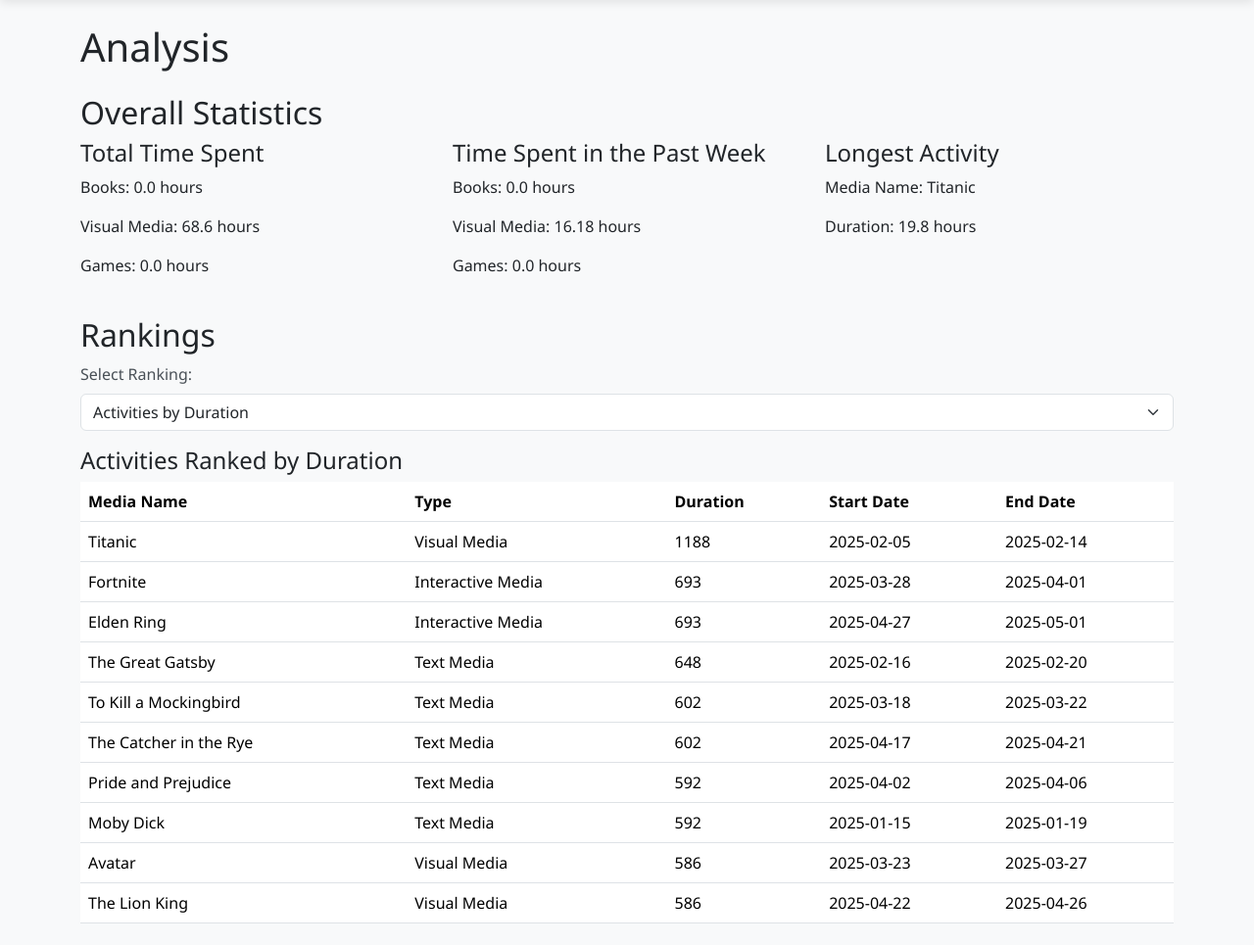
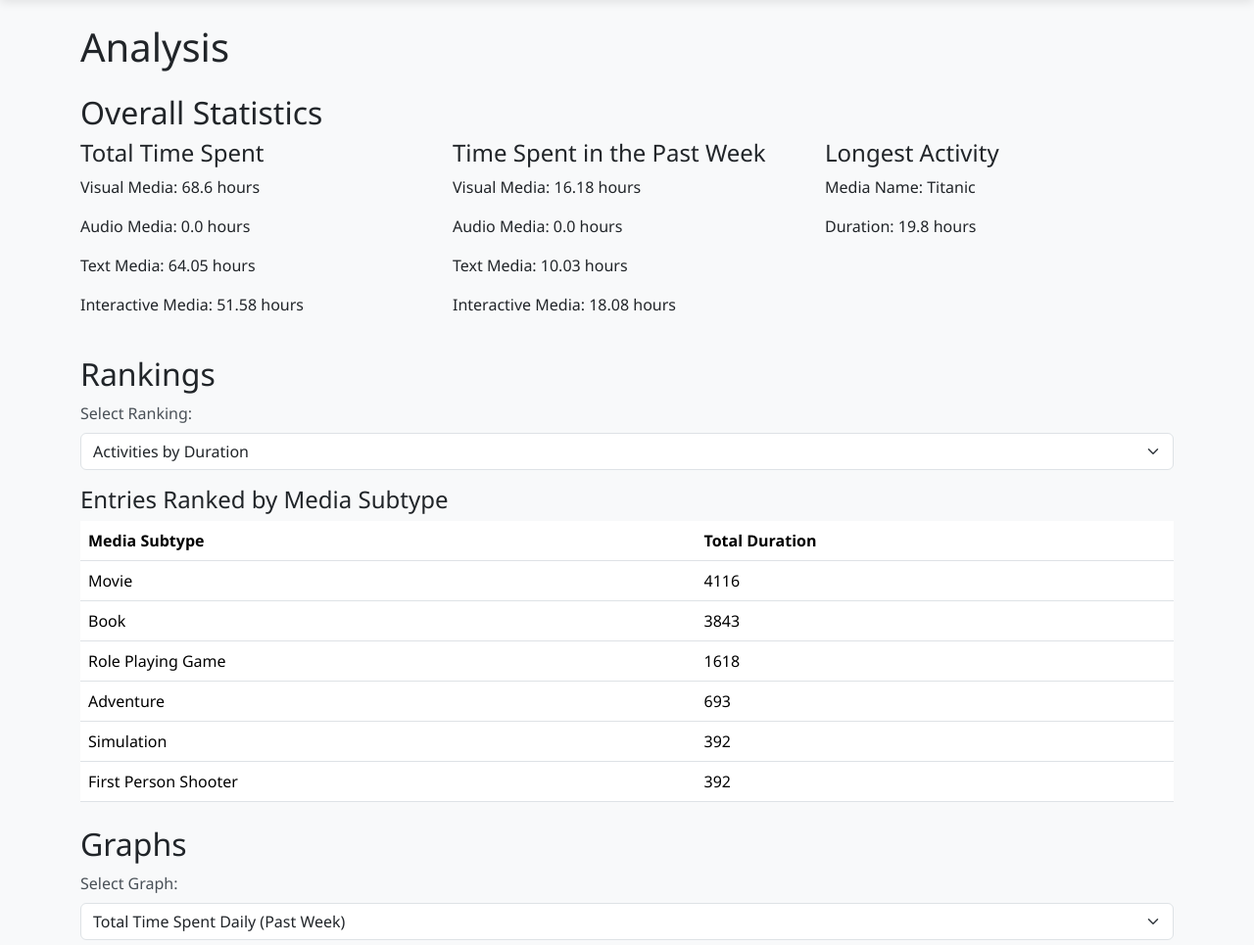
Before and after one commit to LeweiXu/CITS3403-Project, a Flask app: page /analysis in a window 1280 px wide. Shown: the part 80-1045 px from the top of the page at 98% size. Run offline with Flask 3, Linux system fonts and the light colour scheme; a user stored in the database is signed in; data comes from the database, SQL or seed files in the repository; both versions use the stored data as it was after the commit; some libraries are stand-ins or nearby versions.

Commit message:
Added media subtypes functionality

```diff
--- a/app/helpers/analysis_handler.py
+++ b/app/helpers/analysis_handler.py
@@ -1,3 +1,4 @@
+from app.helpers.media_types import get_main_media_type
 from app.models import Activities, Entries
 from app import db
 from sqlalchemy.sql import func
@@ -9,38 +10,50 @@ def get_analysis_data(username):
     Fetch data for the analysis page, including statistics, rankings, and graph data.
     """
     # Overall Statistics
-    total_books = db.session.query(func.sum(Entries.duration)).join(Activities).filter(
+    total_visual_media = db.session.query(func.sum(Entries.duration)).join(Activities).filter(
         Activities.username == username,
-        Activities.media_type.ilike('%book%')
+        Activities.media_type == 'Visual Media'
     ).scalar() or 0
 
-    total_visual_media = db.session.query(func.sum(Entries.duration)).join(Activities).filter(
+    total_audio_media = db.session.query(func.sum(Entries.duration)).join(Activities).filter(
         Activities.username == username,
-        Activities.media_type.ilike('%visual media%') | Activities.media_type.ilike('%tv%')
+        Activities.media_type == 'Audio Media'
     ).scalar() or 0
 
-    total_games = db.session.query(func.sum(Entries.duration)).join(Activities).filter(
+    total_text_media = db.session.query(func.sum(Entries.duration)).join(Activities).filter(
         Activities.username == username,
-        Activities.media_type.ilike('%game%')
+        Activities.media_type == 'Text Media'
     ).scalar() or 0
 
-    # Time spent in the past week
+    total_interactive_media = db.session.query(func.sum(Entries.duration)).join(Activities).filter(
+        Activities.username == username,
+        Activities.media_type == 'Interactive Media'
+    ).scalar() or 0
+
+    # Time spent in the past week by main media type
     one_week_ago = datetime.now().date() - timedelta(days=7)
-    week_books = db.session.query(func.sum(Entries.duration)).join(Activities).filter(
+
+    week_visual_media = db.session.query(func.sum(Entries.duration)).join(Activities).filter(
         Activities.username == username,
-        Activities.media_type.ilike('%book%'),
+        Activities.media_type == 'Visual Media',
         Entries.date >= one_week_ago
     ).scalar() or 0
 
-    week_visual_media = db.session.query(func.sum(Entries.duration)).join(Activities).filter(
+    week_audio_media = db.session.query(func.sum(Entries.duration)).join(Activities).filter(
         Activities.username == username,
-        (Activities.media_type.ilike('%visual media%') | Activities.media_type.ilike('%tv%')),
+        Activities.media_type == 'Audio Media',
         Entries.date >= one_week_ago
     ).scalar() or 0
 
-    week_games = db.session.query(func.sum(Entries.duration)).join(Activities).filter(
+    week_text_media = db.session.query(func.sum(Entries.duration)).join(Activities).filter(
         Activities.username == username,
-        Activities.media_type.ilike('%game%'),
+        Activities.media_type == 'Text Media',
+        Entries.date >= one_week_ago
+    ).scalar() or 0
+
+    week_interactive_media = db.session.query(func.sum(Entries.duration)).join(Activities).filter(
+        Activities.username == username,
+        Activities.media_type == 'Interactive Media',
         Entries.date >= one_week_ago
     ).scalar() or 0
 
@@ -79,11 +92,11 @@ def get_analysis_data(username):
         func.min(Entries.date).asc()
     ).limit(10).all()
 
-    entries_by_media_type = db.session.query(
-        Activities.media_type, func.sum(Entries.duration).label('total_duration')
+    entries_by_media_subtype = db.session.query(
+        Activities.media_subtype, func.sum(Entries.duration).label('total_duration')
     ).join(Entries).filter(
         Activities.username == username
-    ).group_by(Activities.media_type).order_by(func.sum(Entries.duration).desc()).limit(10).all()
+    ).group_by(Activities.media_subtype).order_by(func.sum(Entries.duration).desc()).limit(10).all()
 
     # Graph Data
     daily_time_past_week = db.session.query(
@@ -111,14 +124,17 @@ def get_analysis_data(username):
         Entries.date >= one_week_ago
     ).group_by(Entries.date).order_by(Entries.date).all()
 
+    print(entries_by_media_subtype)
     return {
         "statistics": {
-            "total_books": round(total_books / 60, 2),
             "total_visual_media": round(total_visual_media / 60, 2),
-            "total_games": round(total_games / 60, 2),
-            "week_books": round(week_books / 60, 2),
+            "total_audio_media": round(total_audio_media / 60, 2),
+            "total_text_media": round(total_text_media / 60, 2),
+            "total_interactive_media": round(total_interactive_media / 60, 2),
             "week_visual_media": round(week_visual_media / 60, 2),
-            "week_games": round(week_games / 60, 2),
+            "week_audio_media": round(week_audio_media / 60, 2),
+            "week_text_media": round(week_text_media / 60, 2),
+            "week_interactive_media": round(week_interactive_media / 60, 2),
             "longest_activity": {
                 "media_name": longest_activity[0] if longest_activity else "N/A",
                 "duration": round(longest_activity[1] / 60, 2) if longest_activity else 0
@@ -128,7 +144,7 @@ def get_analysis_data(username):
             "activities_by_duration": activities_by_duration,
             "entries_by_duration": entries_by_duration,
             "activities_by_start_date": activities_by_start_date,
-            "entries_by_media_type": entries_by_media_type
+            "entries_by_media_subtype": entries_by_media_subtype
         },
         "graphs": {
             "daily_time_past_week": daily_time_past_week,
--- a/app/helpers/dashboard_handler.py
+++ b/app/helpers/dashboard_handler.py
@@ -64,12 +64,14 @@ def handle_dashboard_form(username, form):
             flash(f'Duration added to activity ID {activity_id}.', 'success')
     elif 'add_new_entry' in form:  # Add a new media entry
         media_type = form.get('media_type')
+        media_subtype = form.get('media_subtype')
         media_name = form.get('media_name')
         if media_type and media_name:
             # Add a new activity and its first media entry
             new_activity = Activities(
                 username=username,
                 media_type=media_type,
+                media_subtype=media_subtype if media_subtype else None,
                 media_name=media_name,
                 start_date=datetime.now().date(),
                 rating=None,
--- a/app/helpers/media_types.py
+++ b/app/helpers/media_types.py
@@ -12,7 +12,5 @@ def get_main_media_type(type):
         "Text Media": ["Book", "Article", "Blog", "News", "Comic", "Manga", "Webtoon", "Graphic Novel", "Light Novel", "Novel", "Short Story", "Web Novel"],
         "Interactive Media": ["First Person Shooter", "Role Playing Game", "Simulation", "Puzzle", "Platformer", "Strategy", "Adventure"],
     }
-    for main_type, sub_types in media_types.items():
-        if type in sub_types:
-            return main_type
-    return type
+
+# Honestly this file doesn't do much delete if needed
--- a/app/helpers/upload_handler.py
+++ b/app/helpers/upload_handler.py
@@ -22,6 +22,7 @@ def handle_upload(request, app):
                         id=int(row['id']),
                         username=session['username'],
                         media_type=row['media_type'],
+                        media_subtype=row['media_subtype'] if row['media_subtype'] else None,
                         media_name=row['media_name'],
                         status=row['status'],
                         start_date=datetime.strptime(row['start_date'], '%Y-%m-%d').date() if row['start_date'] else None,
--- a/app/models.py
+++ b/app/models.py
@@ -17,6 +17,7 @@ class Activities(db.Model):
     id = db.Column(db.Integer, primary_key=True)
     username = db.Column(db.String(80), db.ForeignKey('Users.username'), nullable=False)
     media_type = db.Column(db.String(50), nullable=False)
+    media_subtype = db.Column(db.String(50), nullable=True)
     media_name = db.Column(db.String(120), nullable=False)
     status = db.Column(db.String(20), nullable=False, default='ongoing')
     start_date = db.Column(db.Date, nullable=True)
--- a/app/routes.py
+++ b/app/routes.py
@@ -166,8 +166,8 @@ def export_csv():
         headers={'Content-Disposition': 'attachment;filename=media_entries.csv'}
     )
 
-@app.route('/past_activities', methods=['GET'])
-def past_activities():
+@app.route('/activities', methods=['GET'])
+def activities():
     if 'username' not in session:
         flash('Please log in to view your activities.', 'danger')
         return redirect(url_for('login'))
@@ -192,9 +192,8 @@ def past_activities():
     args = request.args.to_dict()
     args.pop('page', None)
 
-
     return render_template(
-        'past_activities.html',
+        'activities.html',
         uncompleted_activities=ongoing_page,
         completed_activities=completed_page,
         page=page,
--- a/app/templates/analysis.html
+++ b/app/templates/analysis.html
@@ -12,15 +12,17 @@
         <div class="row">
             <div class="col-md-4">
                 <h4>Total Time Spent</h4>
-                <p>Books: <span id="total-books">{{ analysis_data.statistics.total_books }} hours</span></p>
                 <p>Visual Media: <span id="total-visual-media">{{ analysis_data.statistics.total_visual_media }} hours</span></p>
-                <p>Games: <span id="total-games">{{ analysis_data.statistics.total_games }} hours</span></p>
+                <p>Audio Media: <span id="total-audio-media">{{ analysis_data.statistics.total_audio_media }} hours</span></p>
+                <p>Text Media: <span id="total-text-media">{{ analysis_data.statistics.total_text_media }} hours</span></p>
+                <p>Interactive Media: <span id="total-interactive-media">{{ analysis_data.statistics.total_interactive_media }} hours</span></p>
             </div>
             <div class="col-md-4">
                 <h4>Time Spent in the Past Week</h4>
-                <p>Books: <span id="week-books">{{ analysis_data.statistics.week_books }} hours</span></p>
                 <p>Visual Media: <span id="week-visual-media">{{ analysis_data.statistics.week_visual_media }} hours</span></p>
-                <p>Games: <span id="week-games">{{ analysis_data.statistics.week_games }} hours</span></p>
+                <p>Audio Media: <span id="week-audio-media">{{ analysis_data.statistics.week_audio_media }} hours</span></p>
+                <p>Text Media: <span id="week-text-media">{{ analysis_data.statistics.week_text_media }} hours</span></p>
+                <p>Interactive Media: <span id="week-interactive-media">{{ analysis_data.statistics.week_interactive_media }} hours</span></p>
             </div>
             <div class="col-md-4">
                 <h4>Longest Activity</h4>
@@ -39,29 +41,23 @@
                 <option value="activities-duration">Activities by Duration</option>
                 <option value="entries-duration">Entries by Duration</option>
                 <option value="activities-start-date">Activities by Start Date</option>
-                <option value="entries-media-type">Entries by Media Type</option>
+                <option value="entries-media-subtype">Entries by Media Subtype</option>
             </select>
         </div>
         <div id="ranking-view">
-            <h4>Activities Ranked by Duration</h4>
+            <h4>Entries Ranked by Media Subtype</h4>
             <table class="table">
                 <thead>
                     <tr>
-                        <th>Media Name</th>
-                        <th>Type</th>
-                        <th>Duration</th>
-                        <th>Start Date</th>
-                        <th>End Date</th>
+                        <th>Media Subtype</th>
+                        <th>Total Duration</th>
                     </tr>
                 </thead>
                 <tbody>
-                    {% for activity in analysis_data.rankings.activities_by_duration %}
+                    {% for entry in analysis_data.rankings.entries_by_media_subtype %}
                     <tr>
-                        <td>{{ activity.media_name }}</td>
-                        <td>{{ activity.media_type }}</td>
-                        <td>{{ activity.total_duration }}</td>
-                        <td>{{ activity.start_date }}</td>
-                        <td>{{ activity.end_date }}</td>
+                        <td>{{ entry.media_subtype }}</td>
+                        <td>{{ entry.total_duration }}</td>
                     </tr>
                     {% endfor %}
                 </tbody>
@@ -167,7 +163,7 @@
                         </tbody>
                     </table>
                 `;
-            } else if (selectedRanking === 'entries-media-type') {
+            } else if (selectedRanking === 'entries-media-subtype') {
                 rankingView.innerHTML = `
                     <h4>Entries Ranked by Media Type</h4>
                     <table class="table">
@@ -178,9 +174,9 @@
                             </tr>
                         </thead>
                         <tbody>
-                            {% for entry in analysis_data.rankings.entries_by_media_type %}
+                            {% for entry in analysis_data.rankings.entries_by_media_subtype %}
                             <tr>
-                                <td>{{ entry.media_type }}</td>
+                                <td>{{ entry.media_subtype }}</td>
                                 <td>{{ entry.total_duration }}</td>
                             </tr>
                             {% endfor %}
--- a/app/templates/base.html
+++ b/app/templates/base.html
@@ -22,7 +22,7 @@
                         {% if session.get('username') %}
                             <li><a href="/dashboard">Dashboard</a></li>
                             <li><a href="/analysis">Analysis</a></li>
-                            <li><a href="/past_activities">Activities</a></li>
+                            <li><a href="/activities">Activities</a></li>
                             <li><a href="/viewdata">History</a></li>
                             <li><a href="/sharedata">Share</a></li>
                             <li><a href="/logout">Logout</a></li>
```
Also changed, not shown: app/helpers/activities_handler.py (+16 -19 lines), app/templates/activities.html (renamed from app/templates/past_activities.html, +9 -3 lines), app/templates/dashboard.html (+45 -2 lines), migrations/versions/e6a86ae0f14f_migration_8.py (added, +32 -0 lines), tests/test_activities.csv (+21 -21 lines), app/app.db.
